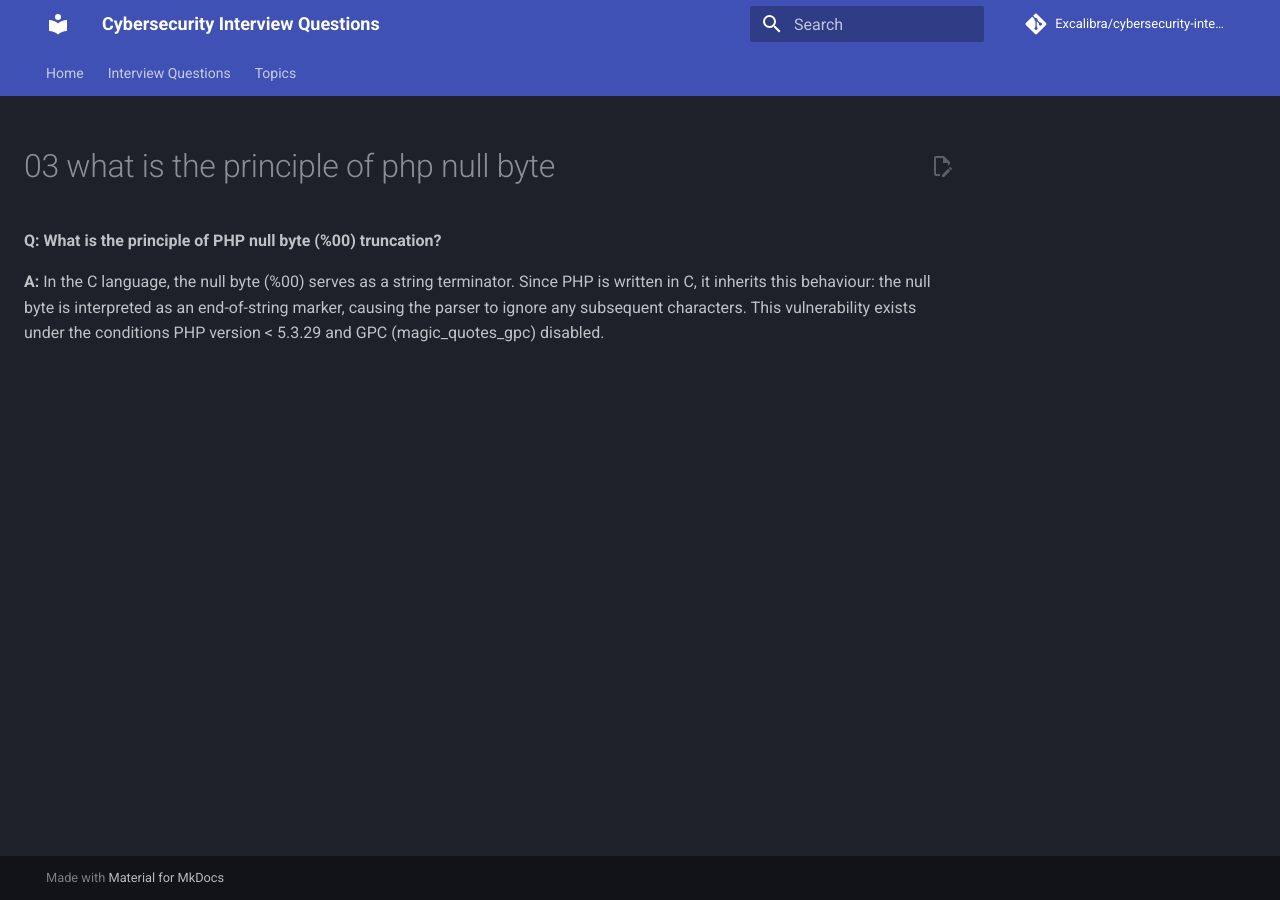
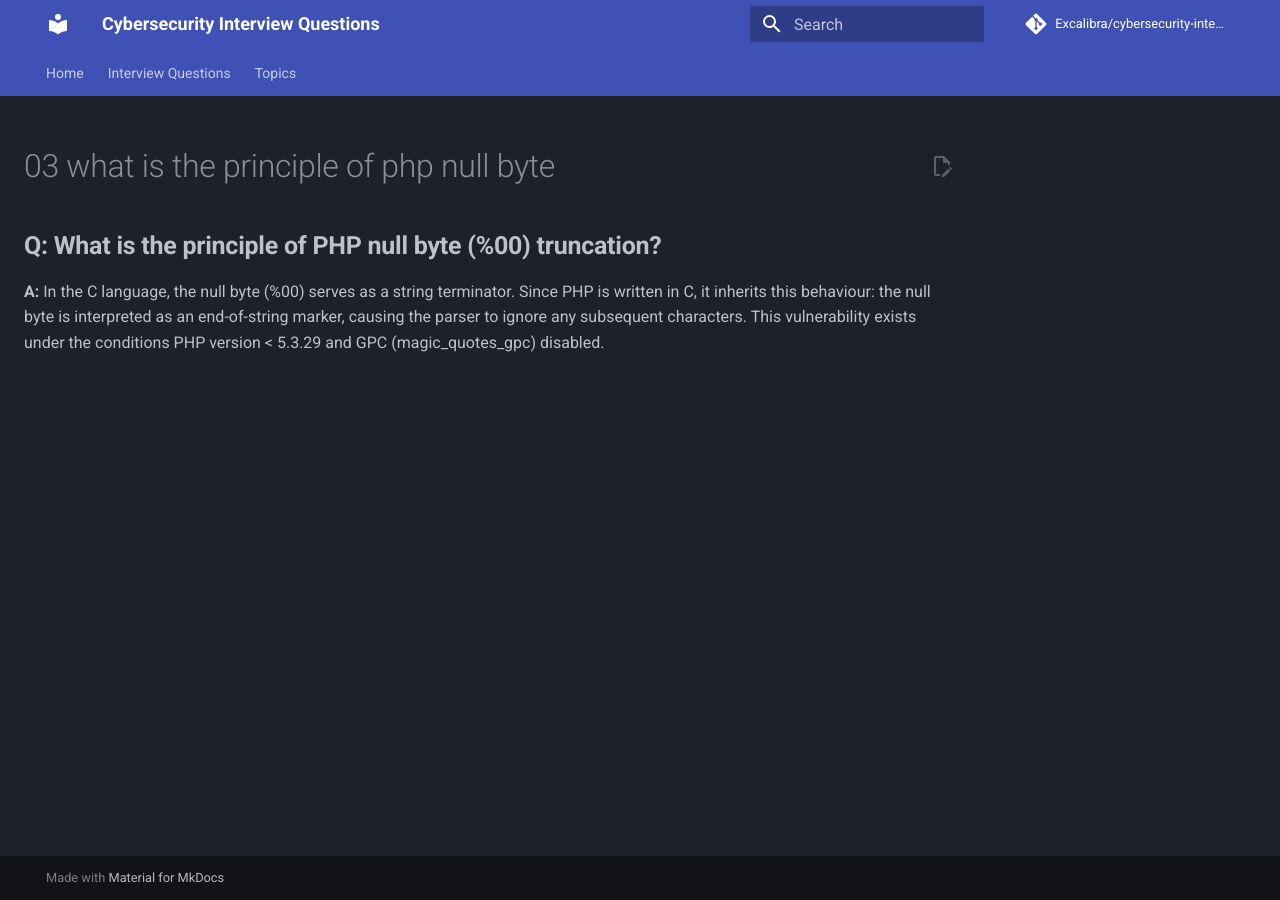
Before and after one commit to Excalibra/cybersecurity-interview-questions, an MkDocs documentation site: the page built from docs/questions/red-team-interview-experience/03-what-is-the-principle-of-php-null-byte.md, in a window 1280 px wide. Built offline with MkDocs 1.6.1 and Material for MkDocs 9.7.7, drawn with Linux system fonts in a browser that asks for light colours; comment, search, counter and statistics services are not loaded.

```diff
--- a/docs/questions/red-team-interview-experience/03-what-is-the-principle-of-php-null-byte.md
+++ b/docs/questions/red-team-interview-experience/03-what-is-the-principle-of-php-null-byte.md
@@ -1,3 +1,3 @@
-**Q: What is the principle of PHP null byte (%00) truncation?**
+## **Q: What is the principle of PHP null byte (%00) truncation?**
 
 **A:** In the C language, the null byte (%00) serves as a string terminator. Since PHP is written in C, it inherits this behaviour: the null byte is interpreted as an end-of-string marker, causing the parser to ignore any subsequent characters. This vulnerability exists under the conditions PHP version < 5.3.29 and GPC (magic_quotes_gpc) disabled.
```
